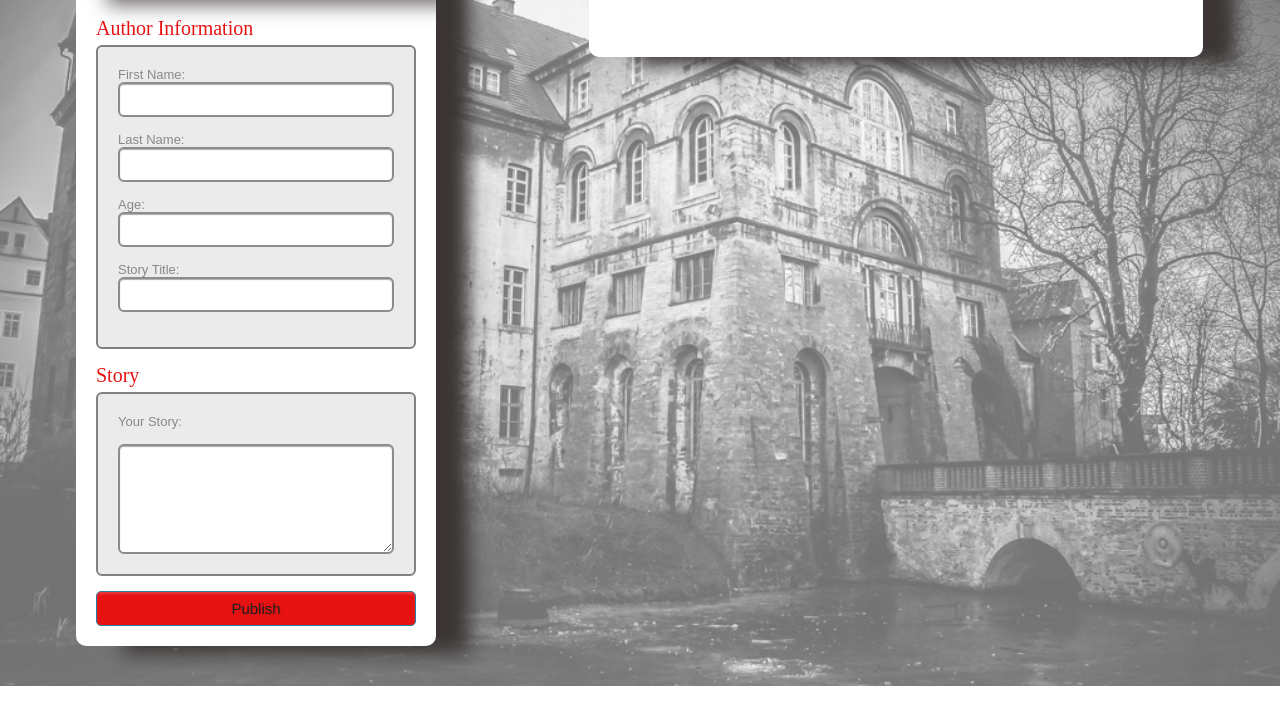
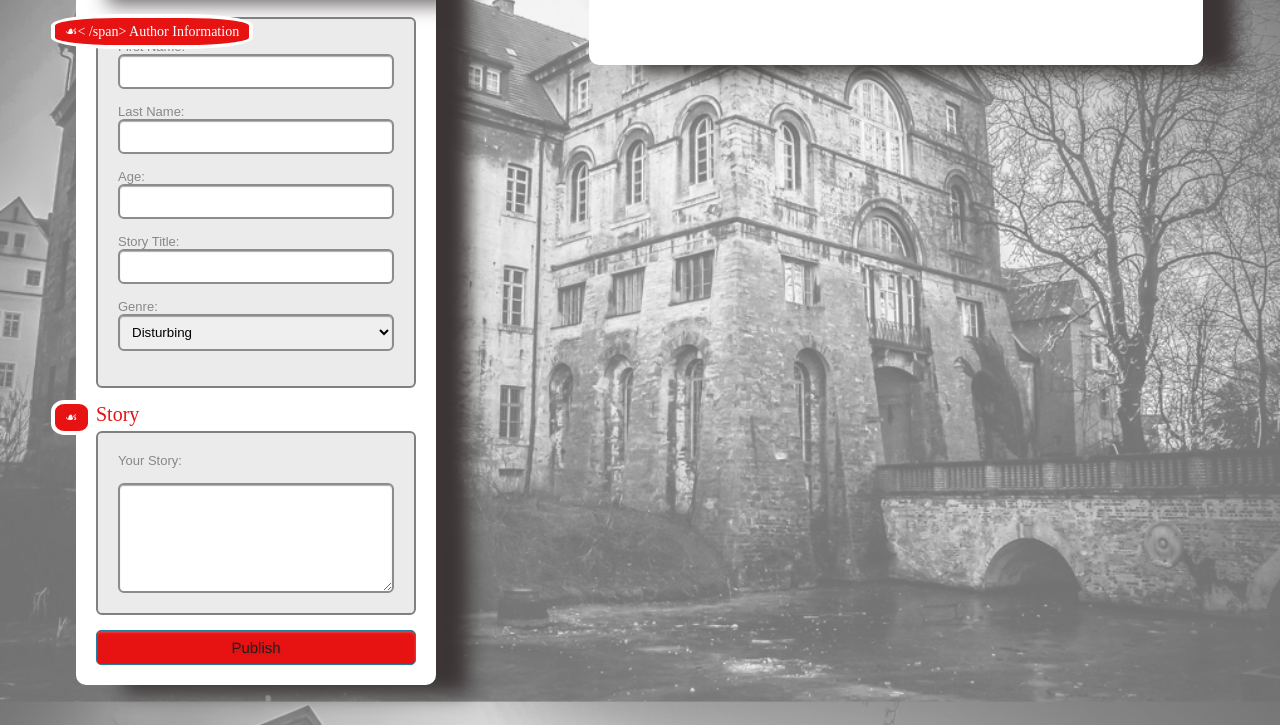
Before and after one commit to kdamianov/Scary-Story, a plain HTML site: page index.html in a window 1280 px wide. Shown: the part 150-875 px from the top of the page. Before the commit the page ends 836 px from the top, so only its background shows below. Drawn offline with Linux system fonts and the light colour scheme.

Commit message:
Update index.html

```diff
--- a/index.html
+++ b/index.html
@@ -21,7 +21,7 @@
         <span>Fill the author information, genre and the story text!</span>
       </h1>
       <form>
-        <div class="section">
+        <div class="section"><span>&#9753;< /span>
           Author Information</div>
         <div class="inner-wrap">
           <label>First Name: <input type="text" id="first-name" name="field1" /></label>
@@ -31,10 +31,17 @@
           <label>Story Title:
             <input type="text" id="story-title" name="field5" />
           </label>
+          <label>Genre:
+            <select name="field4" id="genre">
+              <option value="Disturbing">Disturbing</option>
+              <option value="Psychological">Psychological</option>
+              <option value="Killer">Killer</option>
+              <option value="Monsters">Monsters</option>
+              <option value="Paranormal">Paranormal</option>
+            </select>
         </div>
 
-        <div class="section">
-          Story</div>
+        <div class="section"><span>&#9753;</span>Story</div>
         <div class="inner-wrap">
           <label for="story">Your Story:</label>
           <textarea id="story" name="story" rows="6" cols="50"></textarea>
```
